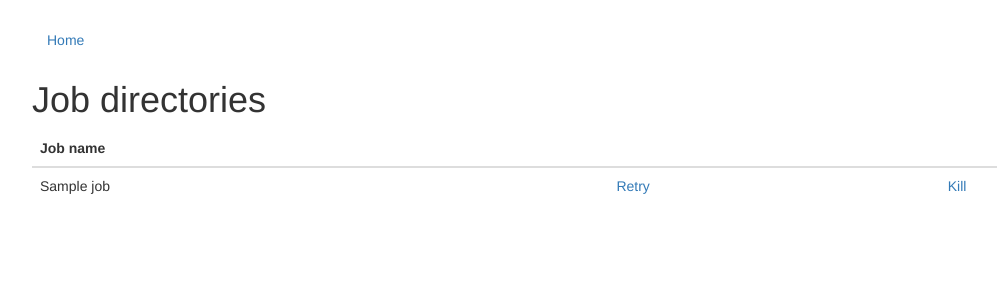
After one commit to broadinstitute/phlock, a Flask app: template templates/list-jobs.html in a window 1280 px wide. The commit adds this page. Shown: the top 300 px of the page, without its empty margins (38-1035 px from the left). Run offline with Flask 2, Linux system fonts and the light colour scheme; the template is opened without the code that fills it: most values are stand-ins (such as "Sample title", 1, 10 or a date in 2020); parts of the project's set-up code (start-up, migrations or seed data) failed here and were passed over; some libraries are stand-ins or nearby versions.

Commit message:
Added list-jobs for retry/cancel

```diff
--- a/templates/index.html
+++ b/templates/index.html
@@ -13,6 +13,7 @@
   	<li><a href="/terminate">terminate cluster</a></li>
   	<li><a href="/add-node-form">add nodes</a></li>
   	<li><a href="/submit-job-form">submit job</a></li>
+  	<li><a href="/list-jobs">list jobs</a></li>
   </ul>
 
   {% if instances == [] %}
--- /dev/null
+++ b/templates/list-jobs.html
@@ -0,0 +1,35 @@
+{% extends "base.html" %}
+{% block title %}Home{% endblock %}
+{% block content %}
+
+  <h1>Job directories</h1>
+
+  <table class="table">
+    <thead>
+      <tr>
+        <th>
+          Job name
+        </th>
+        <th>
+        </th>
+        <th>
+        </th>
+      </tr>
+    </thead>
+    <tbody>
+      {% for job_name in jobs %}
+      <tr>
+        <td>
+          {{ job_name }}
+        </td>
+        <td>
+          <a href="/retry-job?job={{ job_name }}">Retry</a>
+        </td>
+        <td>
+          <a href="/kill-job?job={{ job_name }}">Kill</a>
+        </td>
+      </tr>
+      {% endfor %}
+    </tbody>
+  </table>
+{% endblock %}
--- a/ui.py
+++ b/ui.py
@@ -25,14 +25,25 @@ oid = OpenID(None, "/tmp/clusterui-openid")
 config = ConfigParser.ConfigParser()
 config.read(os.path.expanduser('~/.starcluster/config'))
 
+if os.path.exists("/xchip/datasci/tools/venvs/starcluster/bin/starcluster"):
+    STARCLUSTER_CMD = "/xchip/datasci/tools/venvs/starcluster/bin/starcluster"
+    PYTHON_EXE = "/xchip/datasci/tools/venvs/clusterui/bin/python"
+    DEBUG=False
+else:
+    STARCLUSTER_CMD = "starcluster"
+    PYTHON_EXE = "python"
+    DEBUG=True
+
+
 AWS_ACCESS_KEY_ID = config.get("aws info", "AWS_ACCESS_KEY_ID")
 AWS_SECRET_ACCESS_KEY = config.get("aws info", "AWS_SECRET_ACCESS_KEY")
-STARCLUSTER_CMD = "/xchip/datasci/tools/venvs/starcluster/bin/starcluster"
-PYTHON_EXE = "/xchip/datasci/tools/venvs/clusterui/bin/python"
+
+def filter_inactive_instances(instances):
+    return [i for i in instances if not (i.state in ['terminated', 'stopped'])]
 
 def find_instances_in_cluster(ec2, cluster_name):
     instances = ec2.get_only_instances()
-    instances = [i for i in instances if i.state != 'terminated']
+    instances = filter_inactive_instances(instances)
     group_name = "@sc-" + cluster_name
     return [i for i in instances if group_name in [g.name for g in i.groups]]
 
@@ -64,7 +75,7 @@ ec2 = boto.ec2.connection.EC2Connection(aws_access_key_id=AWS_ACCESS_KEY_ID,
 
 def get_instance_counts():
     instances = ec2.get_only_instances()
-    instances = [i for i in instances if i.state != 'terminated']
+    instances = filter_inactive_instances(instances)
     counts = collections.defaultdict(lambda: 0)
     for i in instances:
         counts[i.instance_type] += 1
@@ -306,13 +317,22 @@ def get_master_info():
     key_location = os.path.expanduser(key_location)
     return master, key_location
 
+
+TARGET_ROOT = "/xchip/datasci/runs"
+
 @app.route("/list-jobs")
 def list_jobs():
-    return flask.render_template("list_jobs.html", jobs=jobs)
+    p = subprocess.Popen([STARCLUSTER_CMD, "sshmaster", CLUSTER_NAME, "ls "+TARGET_ROOT], stdout=subprocess.PIPE, stderr=subprocess.PIPE, close_fds=True)
+    stdout, stderr = p.communicate()
+    jobs = [j for j in stdout.split("\n") if j != ""]
+    return flask.render_template("list-jobs.html", jobs=jobs)
 
+@app.route("/retry-job")
+@secured
 def retry_job():
     job_name = request.values["job"]
-
+    assert not ("/" in job_name)
+    return run_command([STARCLUSTER_CMD, "sshmaster", CLUSTER_NAME, "bash "+TARGET_ROOT+"/"+job_name+"/flock_wrapper.sh"])
 
 @app.route("/submit-job", methods=["POST"])
 @secured
@@ -326,7 +346,7 @@ def submit_job():
     t.write(flock_config)
     t.close()
 
-    return run_command([PYTHON_EXE, "-u", "remoteExec.py", master.dns_name, key_location, params["repo"], params["branch"], t.name])
+    return run_command([PYTHON_EXE, "-u", "remoteExec.py", master.dns_name, key_location, params["repo"], params["branch"], t.name, TARGET_ROOT])
 
 
 @app.route("/start-tunnel")
@@ -477,7 +497,7 @@ def internal_error(exception):
 app.secret_key = 'not really secret'
 oid.init_app(app)
 oid.after_login_func = create_or_login
-app.run(host="0.0.0.0", port=9935, debug=False)
+app.run(host="0.0.0.0", port=9935, debug=DEBUG)
 
 if app.debug is not True:
     import logging
```
